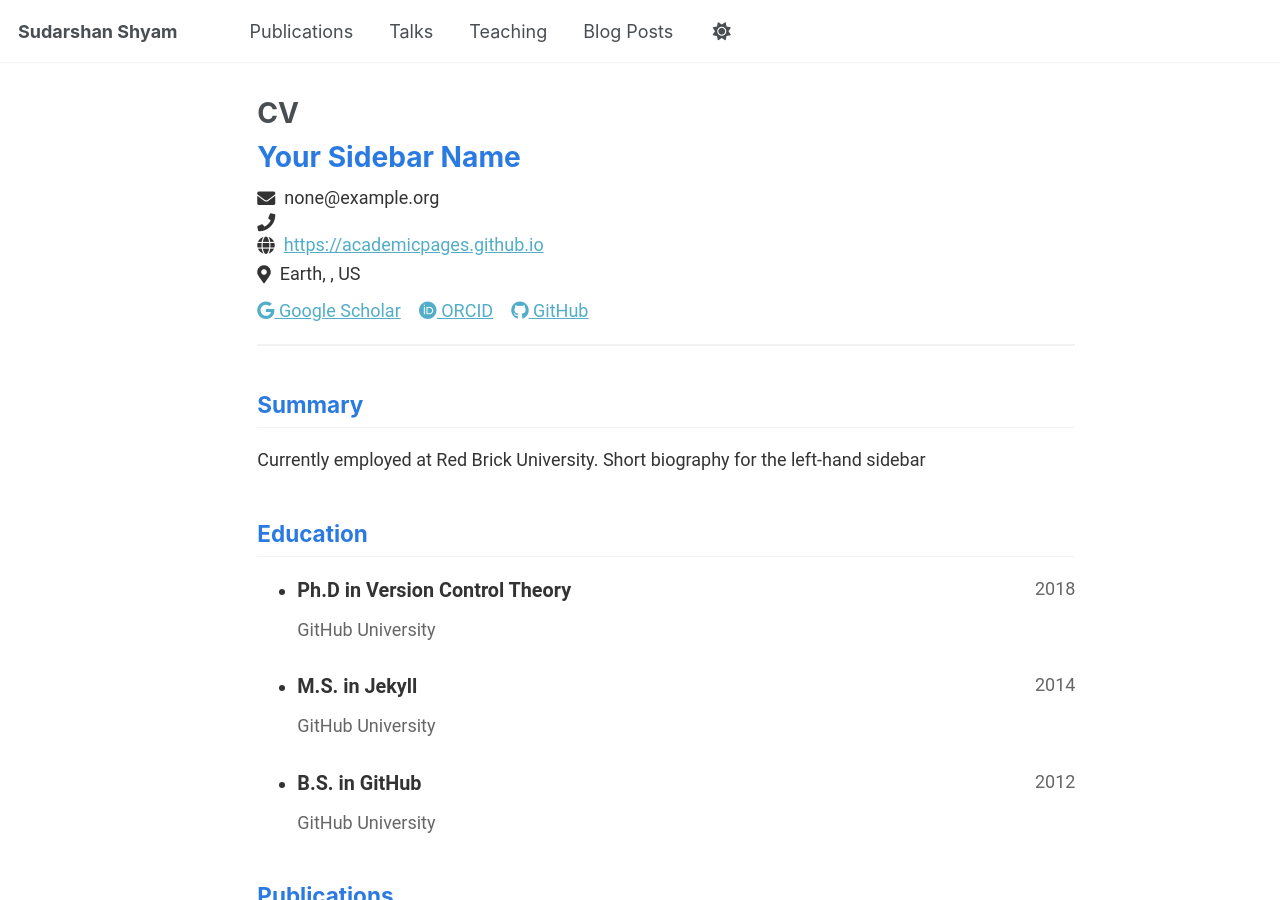
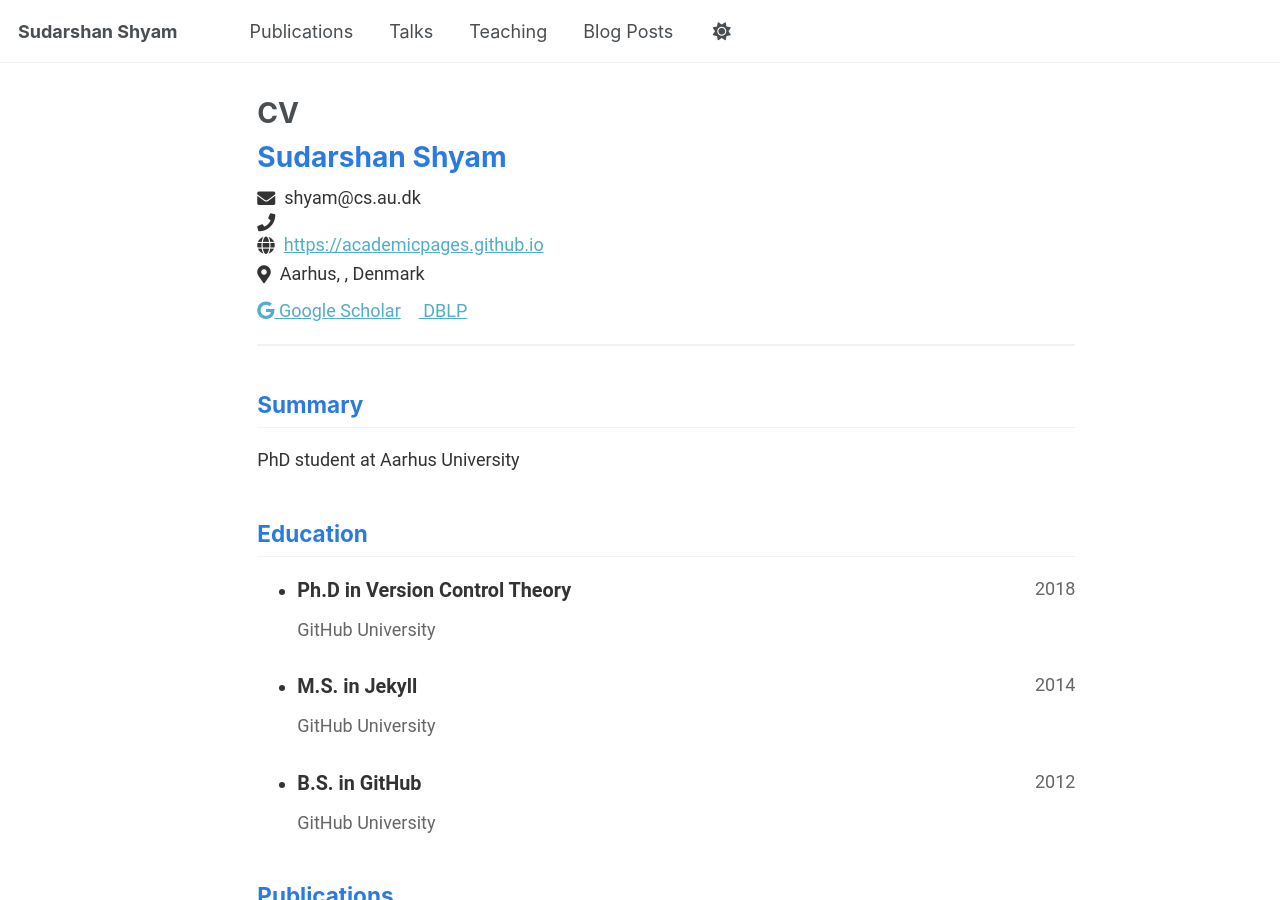
Before and after one commit to sudarshansiitkgp/sudarshansiitkgp.github.io, a Jekyll site: the page built from _pages/cv-json.md, in a window 1280 px wide and 900 px high. Built offline with Jekyll 4.4.1, drawn with Linux system fonts in a browser that asks for light colours.

Commit message:
Update cv.json

```diff
--- a/_data/cv.json
+++ b/_data/cv.json
@@ -1,32 +1,27 @@
 {
   "basics": {
-    "name": "Your Sidebar Name",
-    "email": "none@example.org",
+    "name": "Sudarshan Shyam",
+    "email": "shyam@cs.au.dk",
     "phone": "",
     "website": "https://academicpages.github.io",
-    "summary": "Currently employed at Red Brick University. Short biography for the left-hand sidebar",
+    "summary": "PhD student at Aarhus University",
     "location": {
       "address": "",
       "postalCode": "",
-      "city": "Earth",
-      "countryCode": "US",
+      "city": "Aarhus",
+      "countryCode": "Denmark",
       "region": ""
     },
     "profiles": [
       {
         "network": "Google Scholar",
         "username": "",
-        "url": "https://scholar.google.com/citations?user=PS_CX0AAAAAJ"
+        "url": "https://scholar.google.co.in/citations?user=9NmU2NAAAAAJ&hl=en"
       },
       {
-        "network": "ORCID",
+        "network": "DBLP",
         "username": "",
-        "url": "http://orcid.org/yourorcidurl"
-      },
-      {
-        "network": "GitHub",
-        "username": "academicpages",
-        "url": "https://github.com/academicpages"
+        "url": "https://dblp.org/pid/326/9012.html"
       }
     ]
   },
```
